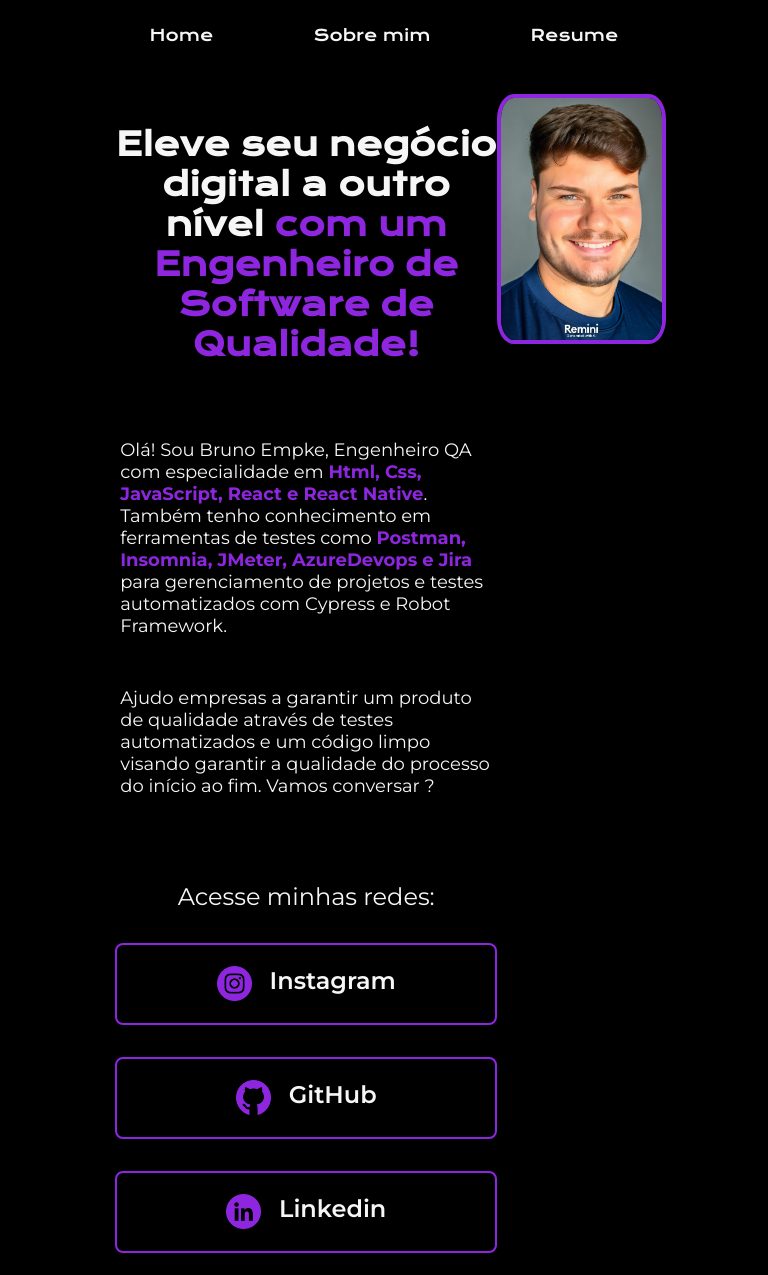
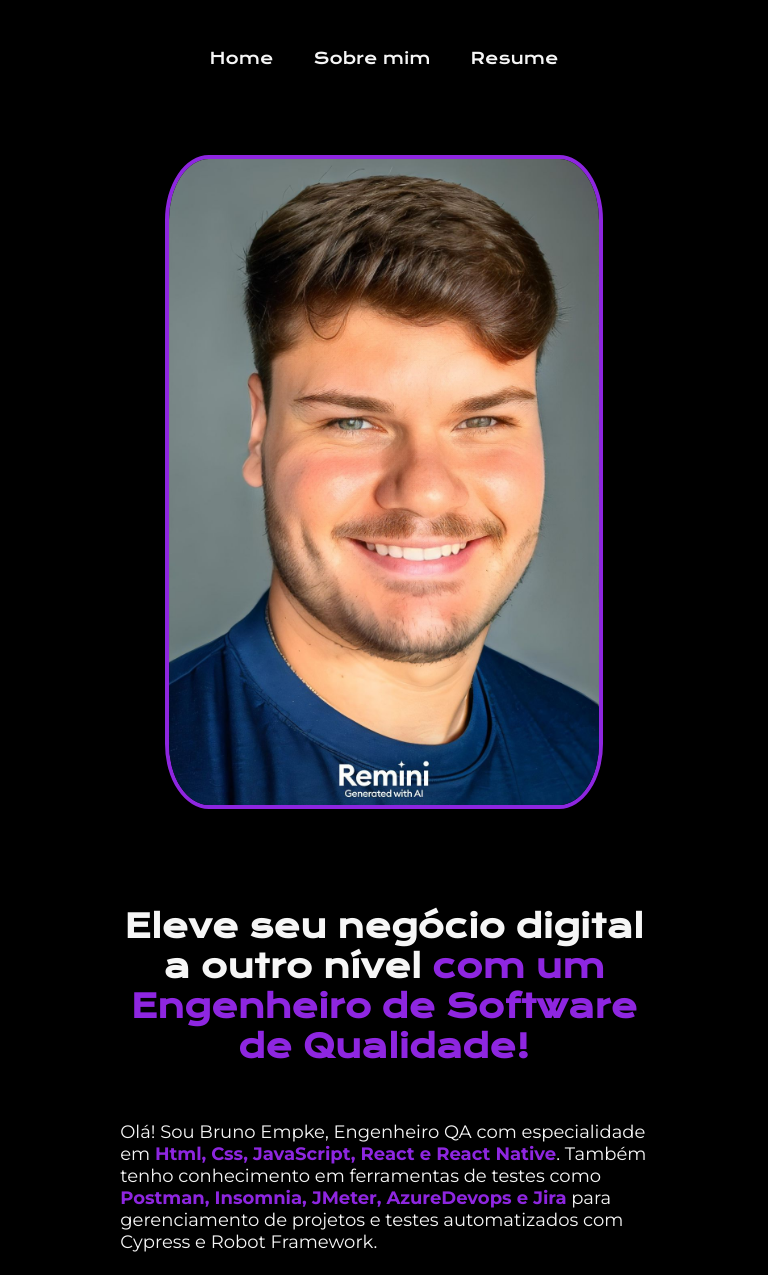
Before and after one commit to brunoidalgo/portfolio-alura, a plain HTML site: page pages/index.html in a window 768 px wide. Shown: the top 1275 px of the page. Drawn offline with nearby package versions, Linux system fonts and the light colour scheme.

Commit message:
Task: Adiconando Responsividade

```diff
--- a/pages/index.html
+++ b/pages/index.html
@@ -23,12 +23,12 @@
                 <p class="apresentacao-conteudo-paragrafo">Olá! Sou Bruno Empke, Engenheiro QA com especialidade em <strong class="titulo-destaque">Html, Css, JavaScript, React e React Native</strong>. Também tenho conhecimento em ferramentas de testes como <strong class="titulo-destaque">Postman, Insomnia, JMeter, AzureDevops e Jira</strong> para gerenciamento de projetos e testes automatizados com Cypress e Robot Framework. <p class="apresentacao-conteudo-paragrafo">Ajudo empresas a garantir um produto de qualidade através de testes automatizados e um código limpo visando garantir a qualidade do processo do início ao fim. Vamos conversar ?</p></p>
                 <div class="apresentacao-links">
                     <p class="apresentacao-links-subtitulo">Acesse minhas redes: </p>
-                    <a class="apresentacao-links-link" href="https://www.instagram.com/bruno_empke/" target="_blank">
-                        <img style="border-radius: 2%; max-height:35px" src="/assets/instagram.png" alt="imagem do instagram"> Instagram</a>
-                    <a class="apresentacao-links-link" href="https://github.com/brunoidalgo" target="_blank">
-                        <img style="border-radius: 2%; max-height:35px" src="/assets/github.png" alt="imagem do instagram"> GitHub</a>
-                    <a class="apresentacao-links-link" href="https://www.linkedin.com/in/bruno-empke-8a73121b3/" target="_blank">
-                        <img style="border-radius: 2%; max-height:35px;" src="/assets/linkedin.png" alt="imagem do instagram"> Linkedin</a>
+                    <a class="apresentacao-links-navegacao" href="https://www.instagram.com/bruno_empke/" target="_blank">
+                        <img style="border-radius: 4%; max-height:35px" src="/assets/instagram.png" alt="imagem do instagram"> Instagram</a>
+                    <a class="apresentacao-links-navegacao" href="https://github.com/brunoidalgo" target="_blank">
+                        <img style="border-radius: 4%; max-height:35px" src="/assets/github.png" alt="imagem do instagram"> GitHub</a>
+                    <a class="apresentacao-links-navegacao" href="https://www.linkedin.com/in/bruno-empke-8a73121b3/" target="_blank">
+                        <img style="border-radius: 4%; max-height:35px;" src="/assets/linkedin.png" alt="imagem do instagram"> Linkedin</a>
                 </div>
             </section>
             <img class="apresentacao-imagem" src="/assets/imagembruno.jpg" alt="imagem do bruno">
--- a/styles/style.css
+++ b/styles/style.css
@@ -22,7 +22,7 @@ body {
 }
 
 .cabecalho {
-    padding-top: 2%;
+    padding: 2%;
 }
 
 .cabecalho-menu {
@@ -50,13 +50,14 @@ body {
     align-items: center;
     justify-content: space-between;
     padding: 5% 15%;
+    gap: 40px;
 }
 
 .apresentacao-conteudo {
-    width:620px;
+    width:50%;
     display:flex;
     flex-direction: column;
-    gap: 40px;
+    gap: 20px;
 }
 
 .apresentacao-conteudo-lista {
@@ -103,10 +104,10 @@ body {
     font-size: 1.5rem;
 }
 
-.apresentacao-links-link {
+.apresentacao-links-navegacao {
     border: 2px solid var(--cor-terciaria);
     color: var(--cor-secundaria);
-    width: 378px;
+    width: 60%;
     display: flex;
     justify-content: center;
     gap: 18px;
@@ -118,7 +119,7 @@ body {
     font-family: var(--fonte-montserrat);
 }
 
-.apresentacao-links-link:hover {
+.apresentacao-links-navegacao:hover {
     background-color: var(--cor-quartenaria);
     transform: scale(1.1);
     transition: 0.5s;
@@ -126,7 +127,7 @@ body {
 
 
 .apresentacao-imagem {
-    width: 30%;
+    width: 50%;
     border-radius: 10%;
     align-self: baseline;
     border:4px solid var(--cor-terciaria);
@@ -141,3 +142,35 @@ body {
     text-align: center;
     padding: 24px;
 }
+
+
+/* CSS media query Mobile and Tablets */
+@media (min-width: 412px) and (max-width: 1200px) {
+
+    .cabecalho {
+        padding: 5%;
+        align-items: center;
+    }
+
+    .cabecalho-menu {
+        gap: 20px;
+        justify-content: center;
+    }
+
+    .apresentacao{
+        flex-direction: column-reverse;
+        align-items: center;
+    }
+
+    .apresentacao-conteudo{
+        width: 100%;
+        padding: 5% 5%;
+    }
+    .apresentacao-imagem {
+        align-self: center;
+        width: 80%;
+    }
+    .apresentacao-links-navegacao {
+        width: 120%;
+    }
+  }
```
